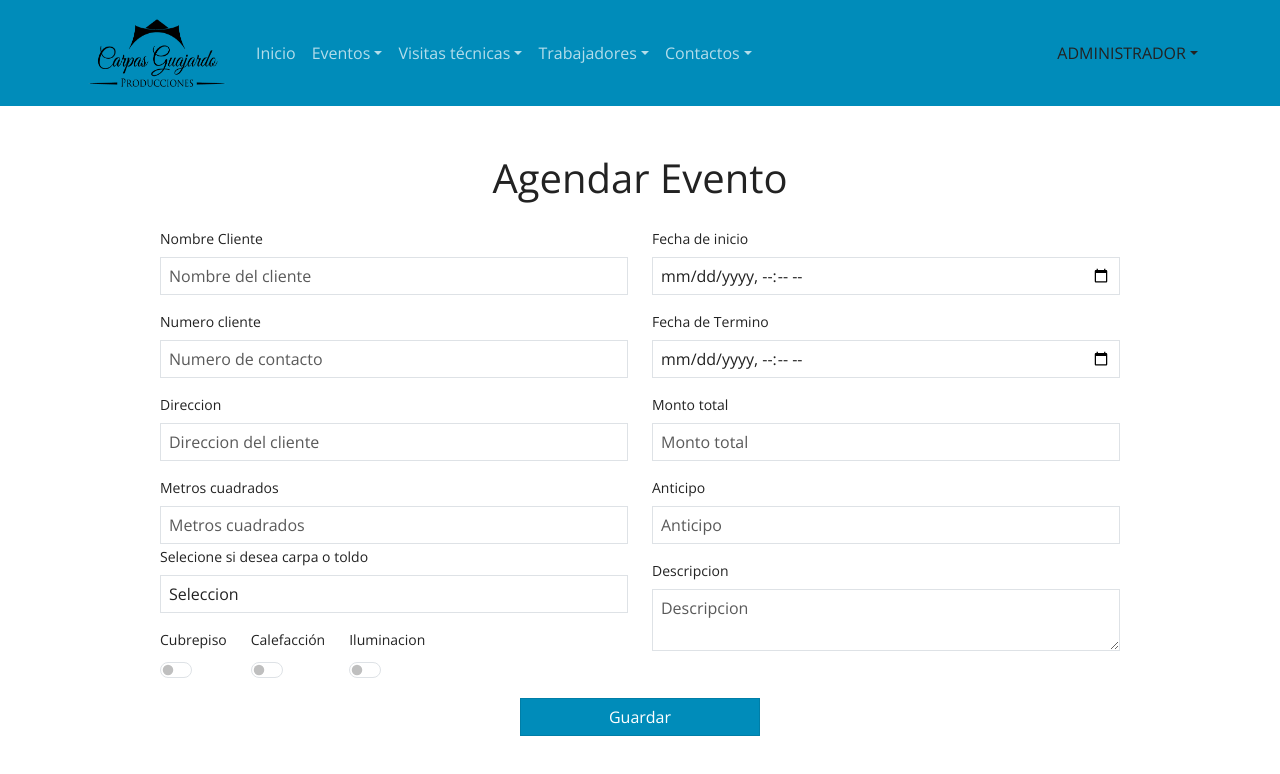
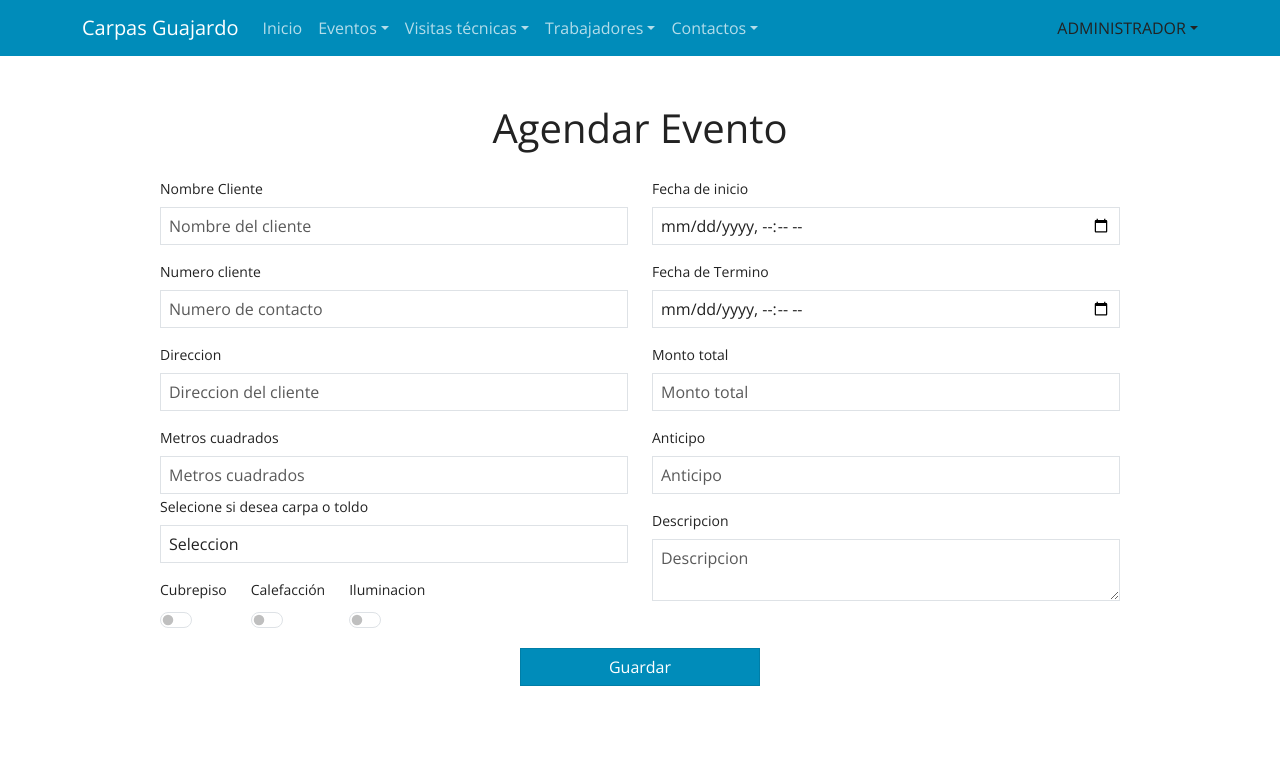
Before and after one commit to ShunZhouZ/CarpasGuajardo, a Next.js app: page /eventos/agendar-evento in a window 1280 px wide. Shown: the top 774 px of the page. Built offline with nearby package versions, Linux system fonts and the light colour scheme.

Commit message:
actualizacion listado

```diff
--- a/components/navbar.js
+++ b/components/navbar.js
@@ -9,15 +9,7 @@ const NavBar = () => {
 	return (
 		<Navbar className="mb-4" bg="primary" variant="dark" expand="lg">
 			<Container>
-			<Navbar.Brand href="#home">
-			<Image
-				src="/images/logo.png"
-				alt="Carpas Guajardo"
-				width={150}
-				height={80}
-				className="d-inline-block align-top"
-			/>{" "}
-			</Navbar.Brand>
+			<Navbar.Brand href="#home"> Carpas Guajardo</Navbar.Brand>
 				<Navbar.Toggle aria-controls="basic-navbar-nav" />
 				<Navbar.Collapse id="basic-navbar-nav">
 					<Nav className="me-auto">
--- a/pages/eventos/modificar-evento.js
+++ b/pages/eventos/modificar-evento.js
@@ -120,14 +120,14 @@ const Eventos = ({ eventos, clientes, inventario, contactos }) => {
           <Form.Group>
             <Form.Label className='mt-3'>Cubre piso</Form.Label>
             <Form.Check
-                        onChange={handleCheck}
+                        onChange={handleControl}
                         type="switch"
                         name="Cubre piso"
                         defaultChecked={data.cubre_piso}
             />
             <Form.Label>Carpa o Toldo</Form.Label>
             <Form.Check
-                        onChange={handleCheck}
+                        onChange={handleControl}
                         type="switch"
                         name="Carpa toldo"
                         defaultChecked={data.carpa_toldo}
```
Also changed, not shown: pages/eventos/eliminar-evento.js (+8 -2 lines).
